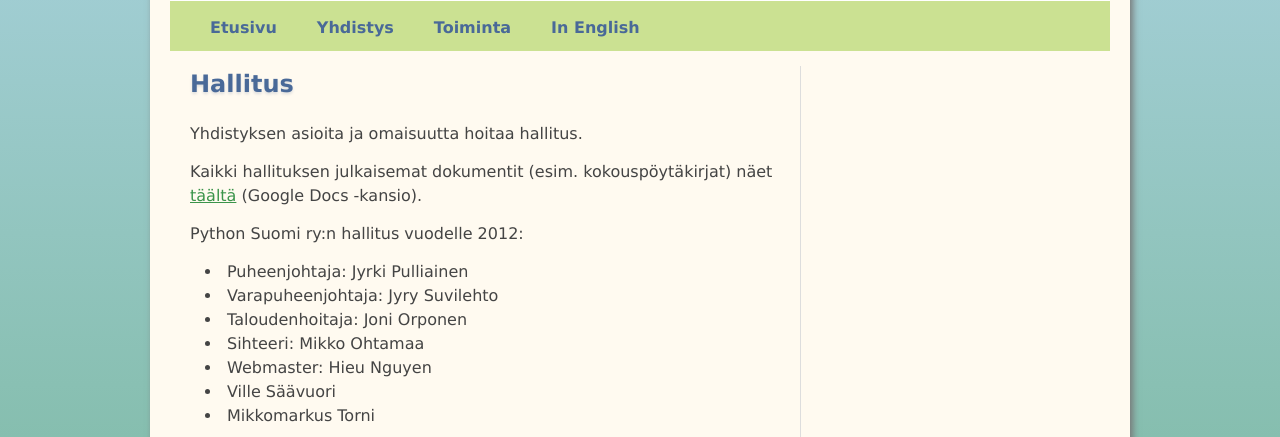
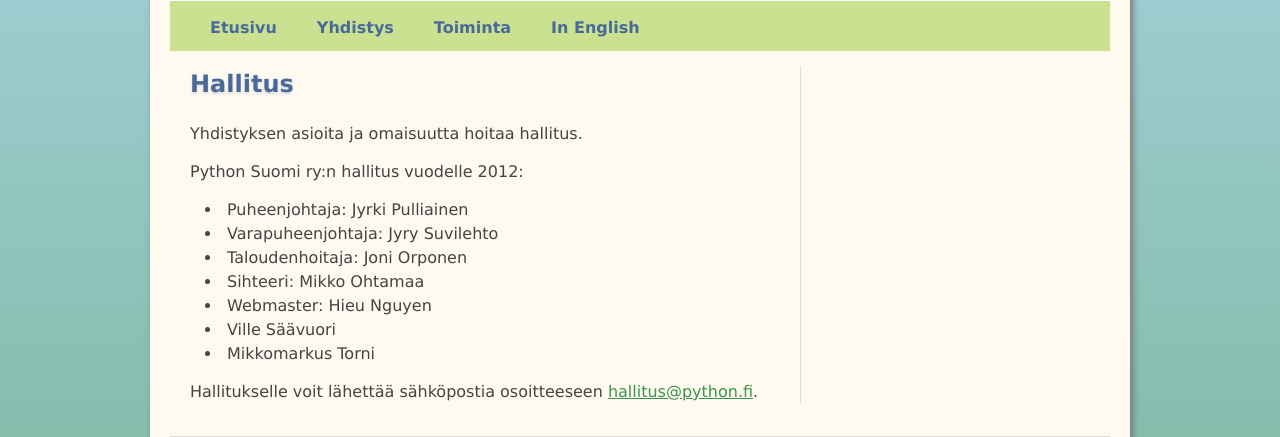
Before and after one commit to python-finland/python.fi, a Python web app: template src/templates/yhdistys/hallitus.html in a window 1280 px wide. Shown: the part 310-747 px from the top of the page. Run offline with Jinja, Linux system fonts and the light colour scheme; the template is opened without the code that fills it, so the values that code supplies are empty; some libraries are stand-ins or nearby versions.

Commit message:
Removed link to board notes

```diff
--- a/src/templates/yhdistys/hallitus.html
+++ b/src/templates/yhdistys/hallitus.html
@@ -4,12 +4,6 @@
   <h2>Hallitus</h2>
   <p>
     Yhdistyksen asioita ja omaisuutta hoitaa hallitus.
-  </p>
-  <p>
-    Kaikki hallituksen julkaisemat dokumentit (esim.
-    kokouspöytäkirjat)
-    näet <a href="https://docs.google.com/leaf?id=0BxmcYS66VuMUODI3MzRiNDktYTUxNi00NzliLTk0ZGMtNzA5NmNjYWFiYTY1&hl=en_US">täältä</a>
-    (Google Docs -kansio).
   </p>
   <p>
     Python Suomi ry:n hallitus vuodelle 2012:
```
